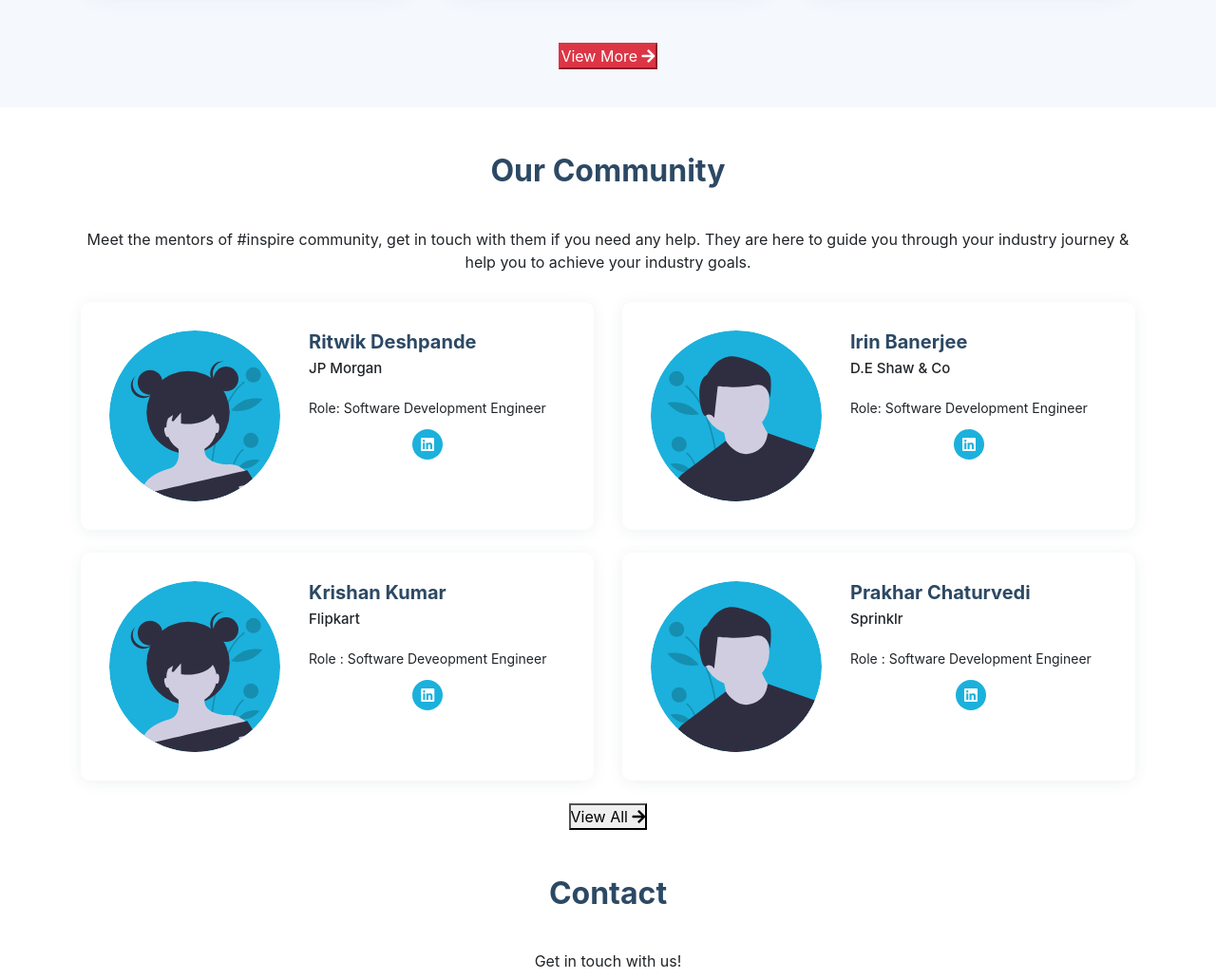
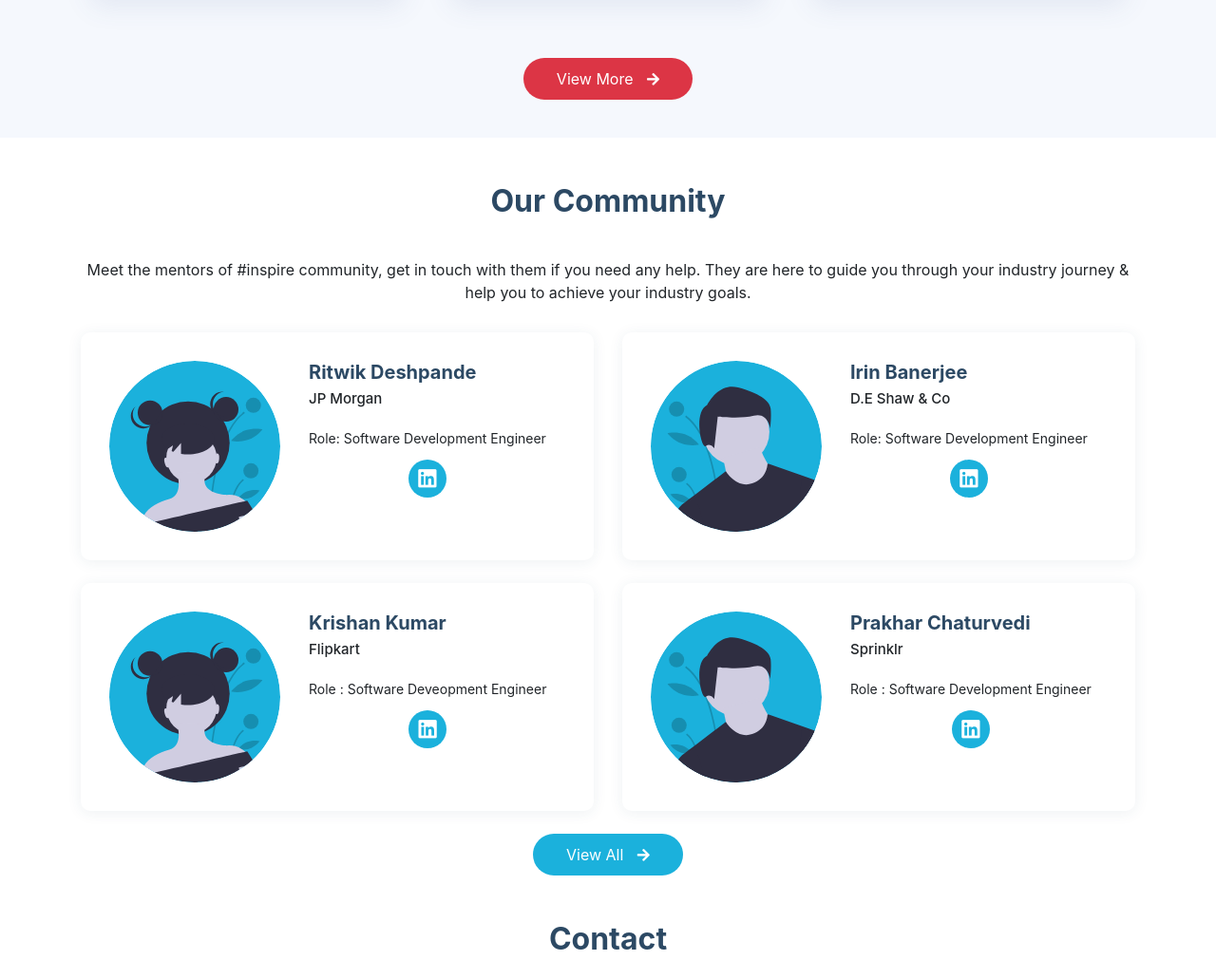
Before and after one commit to Industry-Inspire-Talks/Frontend_01, a plain HTML site: page index.html in a window 1280 px wide. Shown: the part 3424-4455 px from the top of the page at 95% size. Drawn offline with nearby package versions, Linux system fonts and the light colour scheme.

Commit message:
Update sample1_2.css

```diff
--- a/css-1/sample1_2.css
+++ b/css-1/sample1_2.css
@@ -510,12 +510,12 @@
     margin-top: 15px;
 }
 .team .member .social a {
-    color: #7e9486;
+    /*color: #7e9486;*/
     transition: 0.3s;
 }
 .team .member .social i {
     font-size: 22px;
-    color: skyblue;
+    color: #1bb1dc;
     margin: 0 2px;
 }
 
@@ -536,12 +536,19 @@
 		width:287.98px :;
 	}
 }
+.team button[type="button"] {
+    background: #1bb1dc;
+    border: 0;
+    padding: 10px 35px;
+    color: #fff;
+    transition: 0.4s;
+    border-radius: 50px;
+}
+.team button[type="button"] i{
+  font-size: 15px;
+  padding-left: 10px;
 
-
-
-
-
-
+}
 /* episodes Section
 --------------------------------*/
 #episodes {
@@ -607,8 +614,18 @@
 #episodes .box .episodes-iten .episodes-content h3 a::hover{
   text-decoration:none;
 }
-
-
+#episodes button[type="button"] {
+    /*background: #eef0ef;*/
+    border: 0;
+    padding: 10px 35px;
+    color: #fff;
+    transition: 0.4s;
+    border-radius: 50px;
+}
+#episodes button[type="button"] i{
+  font-size: 15px;
+  padding-left: 10px;
+}
 
 /*Our  Community*/
 .community {
@@ -678,6 +695,7 @@
     /*background: #a0bcd5;*/
     background:#1bb1dc;
 }
+
 .community .member .social a + a {
     margin-left: 8px;
 }
@@ -686,8 +704,28 @@
     font-size: 16px;
     margin: 0 2px;
 }
+@media (min-width:768px){
+  .community .member .social a {
+    width: 40px;
+    height: 40px;
+  }
+  .community .member .social a i{
+    font-size: 22px;
+  }
+}
 
-
+.community button[type="button"] {
+    background: #1bb1dc;
+    border: 0;
+    padding: 10px 35px;
+    color: #fff;
+    transition: 0.4s;
+    border-radius: 50px;
+}
+.community button[type="button"] i{
+  font-size: 15px;
+  padding-left: 10px;
+}
 /*Conatct us*/
 
 .contact .php-email-form {
```
